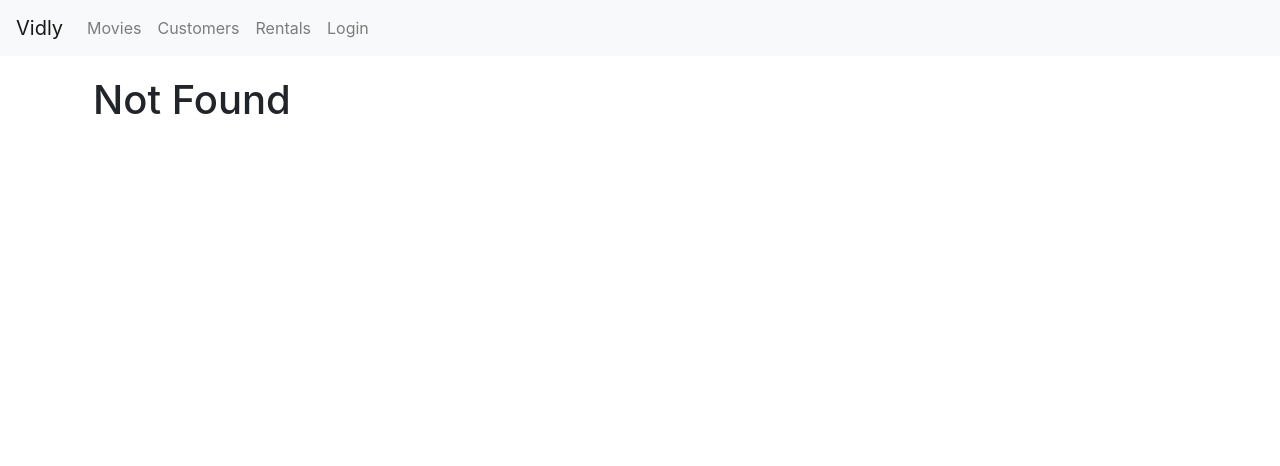
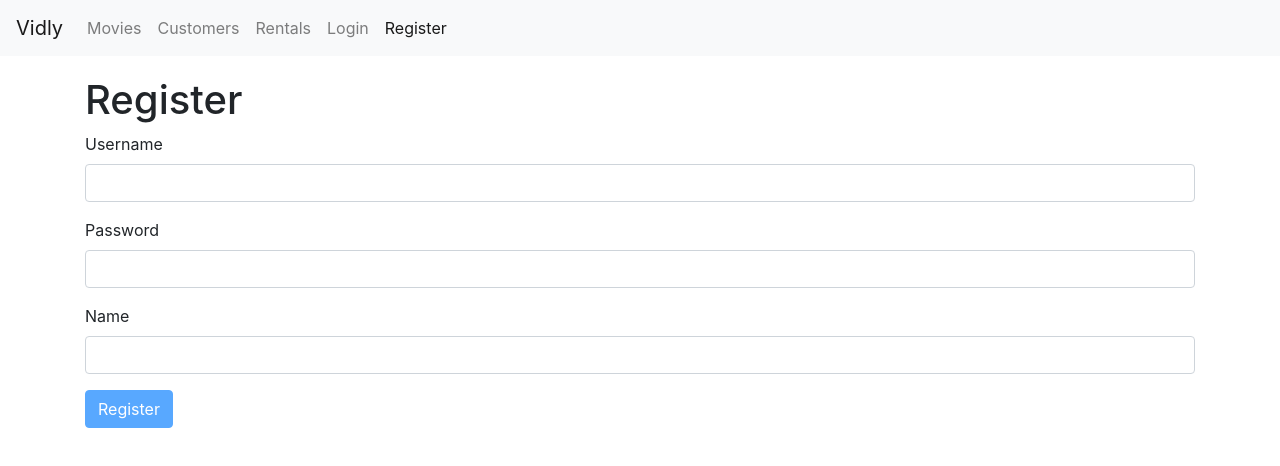
Before and after one commit to mohsin-code/vidly, a React (Create React App) app: page /register in a window 1280 px wide. Before the commit this address led to /not-found. Shown: the top 466 px of the page. Built offline with nearby package versions, Linux system fonts and the light colour scheme.

Commit message:
Adding Registeration Form

```diff
--- a/src/App.js
+++ b/src/App.js
@@ -8,6 +8,7 @@
 import NotFound from './components/notFound';
 import MovieForm from './components/movieForm';
 import LoginForm from './components/loginForm';
+import RegisterForm from './components/registerForm';
 
 function App() {
   return (
@@ -15,8 +16,9 @@
       <Navbar />
       <main className='container'>
         <Switch>
+          <Route path='/movies/:id' component={MovieForm} />
           <Route path='/login' component={LoginForm} />
-          <Route path='/movies/:id' component={MovieForm} />
+          <Route path='/register' component={RegisterForm} />
           <Route path='/movies' component={Movies} />
           <Route path='/customers' component={Customers} />
           <Route path='/rentals' component={Rentals} />
--- a/src/components/movieForm.jsx
+++ b/src/components/movieForm.jsx
@@ -1,12 +1,21 @@
-import React from 'react';
+import React, { Component } from 'react';
+import Form from './common/form';
 
-const MovieForm = ({match, history}) => {
+class MovieForm extends Form {
+    render() {
+        const {match, history} = this.props;
         return (
             <div>
                 <h1 className="m-2">Movie Form {match.params.id}</h1>
+                <form>
+                    {this.renderInput("username", "Username")}
+                    {this.renderInput("password", "Password", "password")}
+                    {this.renderInput("name", "Name")}
+                </form>
                 <button className="btn btn-primary m-2" onClick={() => history.push('/movies')}>Save</button>
             </div>
         );
     }
+}
 
 export default MovieForm;
--- a/src/components/navbar.jsx
+++ b/src/components/navbar.jsx
@@ -23,6 +23,9 @@
                     <li className="nav-item">
                         <NavLink className="nav-item nav-link" to="/login">Login</NavLink>
                     </li>
+                    <li className="nav-item">
+                        <NavLink className="nav-item nav-link" to="/register">Register</NavLink>
+                    </li>
                 </ul>
             </div>
         </nav>
--- /dev/null
+++ b/src/components/registerForm.jsx
@@ -0,0 +1,37 @@
+import Joi from 'joi';
+import React, { Component } from 'react';
+import Form from './common/form';
+
+class RegisterForm extends Form {
+    state = {
+        data: {username: '', password: '', name:''},
+        errors: {}
+    };
+
+    schema = Joi.object({
+        username: Joi.string().required().email({ minDomainSegments: 2, tlds: { allow: ['com', 'net'] } }).label("Username"),
+        password: Joi.string().required().min(5).label("Password"),
+        name: Joi.string().required().label("Name")
+    });
+
+    doSubmit = () => {
+        // Call Server
+       console.log("Submitted");
+   };
+
+    render() {
+        return (
+            <div>
+                <h1>Register</h1>
+                <form>
+                    {this.renderInput("username", "Username")}
+                    {this.renderInput("password", "Password")}
+                    {this.renderInput("name", "Name")}
+                    {this.renderButton("Register")}
+                </form>
+            </div>
+        );
+    }
+}
+
+export default RegisterForm;
```
Lines whose indentation alone changed are shown as unchanged.
